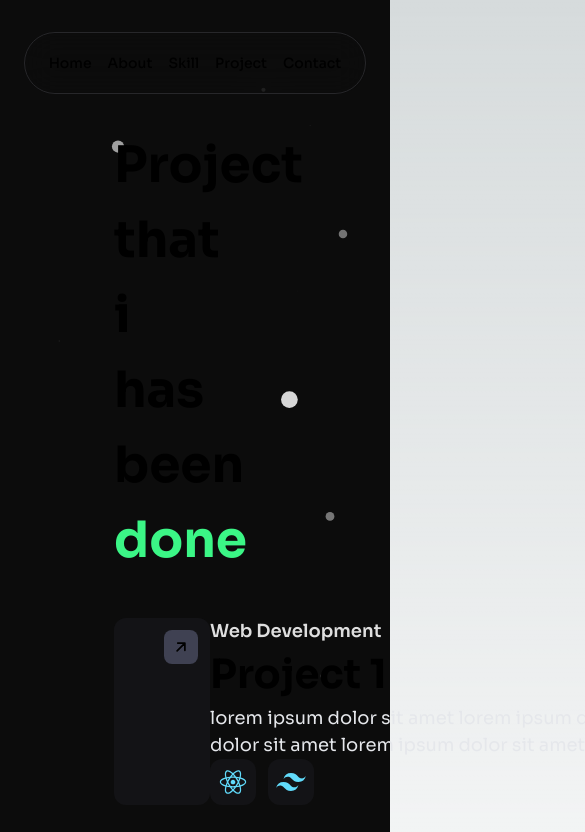
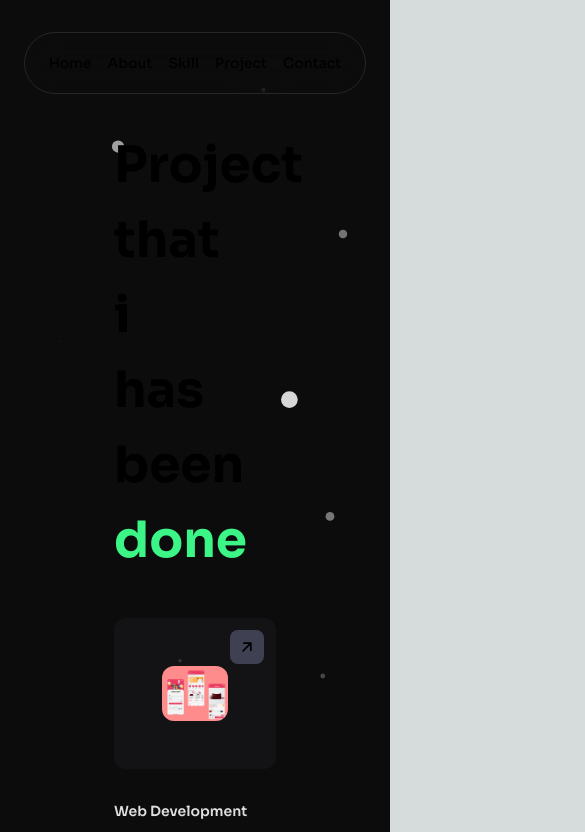
Before and after one commit to Nareswara05/web-porto-nextjs, a Next.js app: page /project in a window 390 px wide. Shown: the top 832 px of the page, 585 px wide, since content can reach past the window. Built offline with nearby package versions, Linux system fonts and the light colour scheme.

Commit message:
feat [NR] add responsive UI

```diff
--- a/src/components/common/card-project.jsx
+++ b/src/components/common/card-project.jsx
@@ -4,20 +4,20 @@ import { IoArrowForward } from 'react-icons/io5';
 
 const CardProject = ({ image, title, type, desc, link, programs }) => {
     return (
-    <div className='flex justify-between'>
+        <div className='flex lg:flex-row gap-8 flex-col lg:justify-between'>
             <div className='bg-[#323443] bg-opacity-20 p-12 rounded-xl relative'>
                 <div className='p-2 bg-[#3F4152] rounded-lg text-md w-fit absolute right-3 top-3'>
                     <div className='-rotate-45 text-lg'>
                         <IoArrowForward />
                     </div>
                 </div>
-        <Image src={image} alt={title} width={1000} height={1000} className='rounded-xl w-[500px] ' />
+                <Image src={image} alt={title} width={1000} height={1000} className='rounded-xl w-full ' />
             </div>
-      <div className='flex flex-col justify-between'>
-        <div>
-          <h1 className='font-semibold text-[18px] text-[#DEDEDE]'>{type}</h1>
-          <h1 className='font-bold text-[40px]'>{title}</h1>
-          <h1 className='font-normal text-[18px] w-[650px] text-gray-200'>{desc}</h1>
+            <div className='flex flex-col gap-9 lg:justify-between'>
+                <div className="w-full">
+                    <h1 className='font-semibold text-[14px] md:text-[18px] text-[#DEDEDE]'>{type}</h1>
+                    <h1 className='font-bold text-[36px] md:text-[40px]'>{title}</h1>
+                    <h1 className='font-normal text-[12px] md:text-[18px] lg:w-[650px] text-gray-200'>{desc}</h1>
                 </div>
                 <div className='flex gap-3'>
                     {programs.map((program, index) => (
--- a/src/components/featured-project.jsx
+++ b/src/components/featured-project.jsx
@@ -21,14 +21,14 @@ const FeaturedProject = () => {
     return (
         <div className='flex flex-col gap-16  justify-center'>
             <div className='pb-2 w-fit  border-secondary border-b-2 mx-auto'>
-                <h1 className='text-center text-white text-[40px] font-bold'> Featured Project</h1>
+                <h1 className='text-center text-white text-3xl md:text-[40px] font-bold'> Featured Project</h1>
             </div>
             <div className='flex flex-col gap-3 w-full'>
                 {projects.map((item) => (
                     <CardProject title={item.title} key={item.id} type={item.type} link={item.link} programs={item.programs} desc={item.desc} image={item.image} />
                 ))}
             </div>
-                <button className="px-10 w-fit py-4 bg-[#323443] bg-opacity-20 hover:bg-opacity-40  rounded-xl flex gap-2 items-center">
+                <button className="md:px-10 px-6 w-fit py-4 bg-[#323443] bg-opacity-20 hover:bg-opacity-40 text-sm md:text-lg rounded-xl flex gap-2 items-center">
                      <IoMdMenu/>
                     See More
                 </button>
```
Lines whose indentation alone changed are shown as unchanged.
